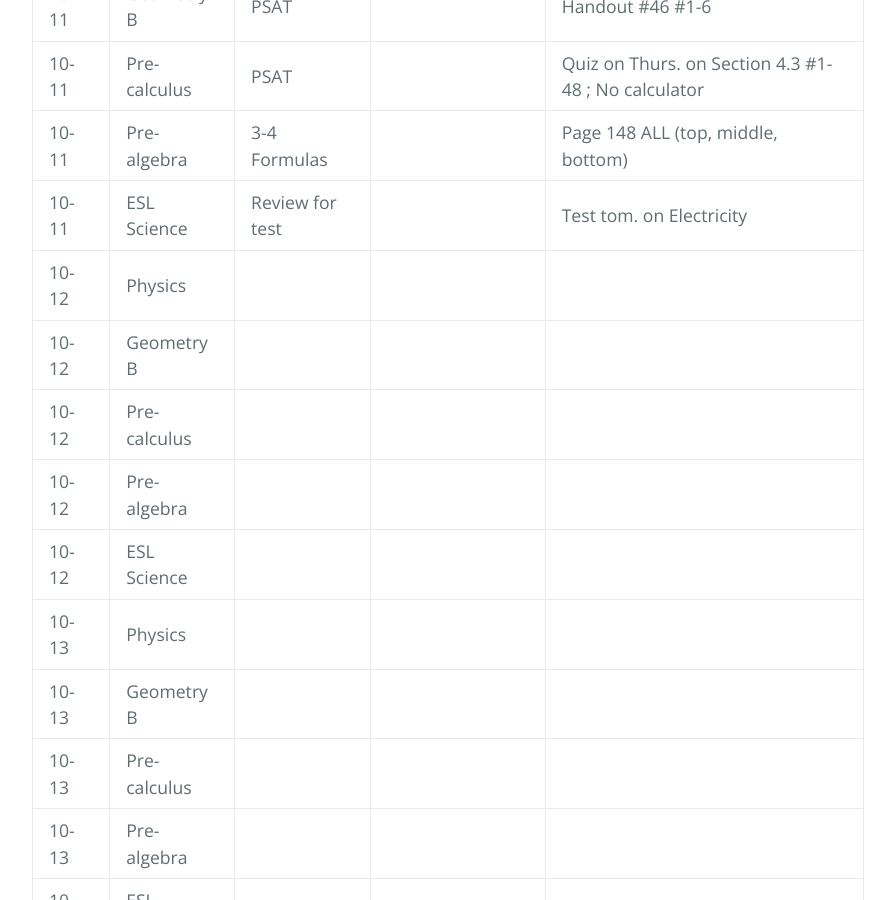
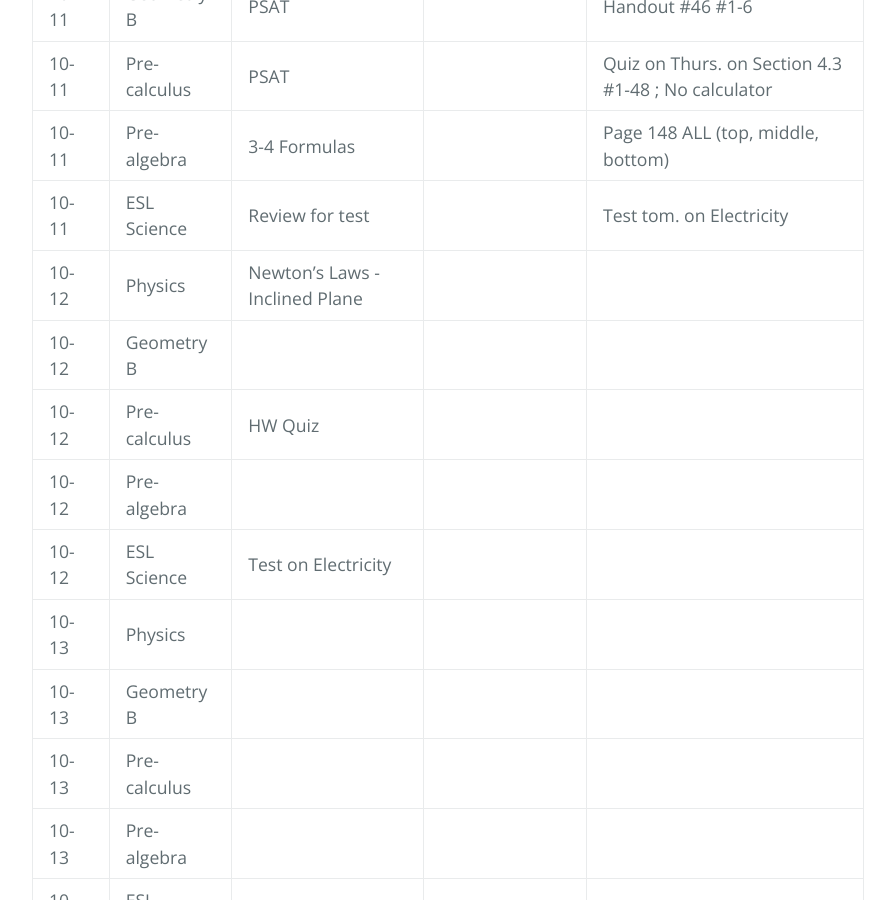
Before and after one commit to gpayoo/gpayoo, a Jekyll site: the page built from index.md, in a window 1280 px wide and 900 px high, scrolled down 737 px. Shown: the whole window, without its empty margins (192-1087 px from the left). Built offline with Jekyll 4.4.1, drawn with Linux system fonts in a browser that asks for light colours; our own code applies the rules of GitHub Pages for plain Markdown files.

Commit message:
Update index.md

```diff
--- a/index.md
+++ b/index.md
@@ -15,11 +15,11 @@ layout: default
 | 10-11 | Pre-calculus | PSAT | | Quiz on Thurs. on Section 4.3 #1-48 ; No calculator
 | 10-11 | Pre-algebra | 3-4 Formulas | | Page 148 ALL (top, middle, bottom)
 | 10-11 | ESL Science | Review for test |  | Test tom. on Electricity
-| 10-12 | Physics |  | |
+| 10-12 | Physics | Newton's Laws - Inclined Plane | |
 | 10-12 | Geometry B |   | |  |
-| 10-12 | Pre-calculus | | |
+| 10-12 | Pre-calculus | HW Quiz| |
 | 10-12 | Pre-algebra |  | |
-| 10-12 | ESL Science | |  |
+| 10-12 | ESL Science | Test on Electricity|  |
 | 10-13 | Physics |  | |
 | 10-13 | Geometry B |   | |  |
 | 10-13 | Pre-calculus | | |
```
